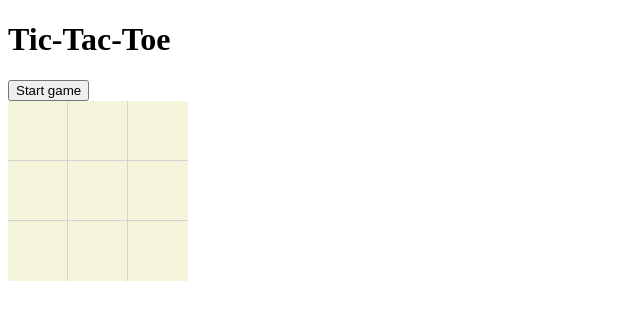
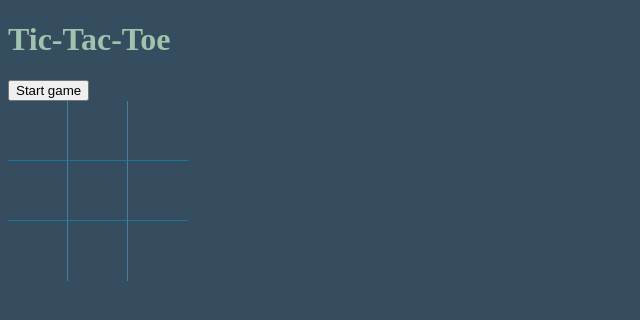
Before and after one commit to BastienVH/odin-tic-tac-toe, a plain HTML site: page index.html in a window 1280 px wide. Shown: the whole page, without its empty margins (0-640 px from the left). Drawn offline with Linux system fonts and the light colour scheme.

Commit message:
Change color palette

```diff
--- a/style.css
+++ b/style.css
@@ -1,9 +1,13 @@
+body {
+  background-color: #354d5f;
+  color: #9fc3ac;
+}
+
 .board {
   display: grid;
   grid-template: repeat(3, 1fr) / repeat(3, 1fr);
   justify-items: center;
   width: 180px;
-  background-color: beige;
 }
 
 .cell {
@@ -11,8 +15,8 @@
   height: 60px;
   width: 60px;
   margin: 0;
-  border-right: solid 1px lightgray;
-  border-bottom: solid 1px lightgray;
+  border-right: solid 1px #44819d;
+  border-bottom: solid 1px #1a759f;
 }
 
 .cell:nth-child(3n) {
```
